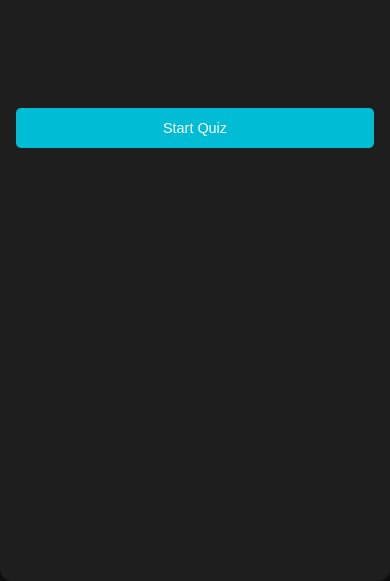
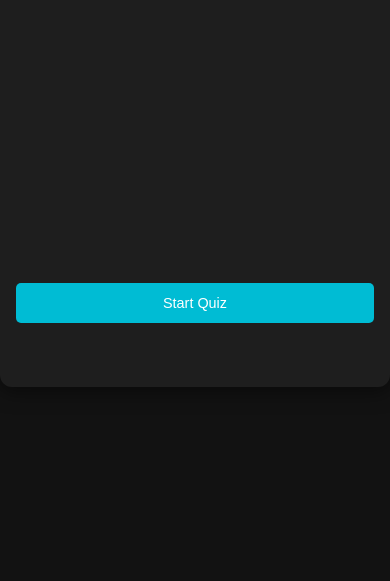
Before and after one commit to W-Bjwa04/quiz-app-js, a plain HTML site: page index.html in a window 390 px wide. Shown: the part 263-844 px from the top of the page. Drawn offline with Linux system fonts and the light colour scheme.

Commit message:
responsiveness for mobile screens

```diff
--- a/style.css
+++ b/style.css
@@ -14,6 +14,7 @@ body {
     align-items: center;
     height: 100vh;
     overflow-x: hidden; /* Prevent horizontal scrolling */
+    overflow-y: auto; /* Allow vertical scrolling if necessary */
 }
 
 .container {
@@ -35,15 +36,16 @@ h1.title {
 .quiz-container {
     display: flex;
     flex-direction: column;
-    gap: 1rem; /* Reduced gap */
+    gap: 1.5rem; /* Adjust gap for spacing */
     flex-grow: 1; /* Allow the quiz container to take up remaining space */
+    min-height: 0; /* Allow the container to be constrained by parent */
 }
 
 .question-container {
     background-color: #333;
     padding: 1.5rem;
     border-radius: 10px;
-    margin-bottom: 0.5rem; /* Reduce space between question and button */
+    margin-bottom: 1rem;
     border-left: 5px solid #00bcd4; /* Add vibrant left border */
 }
 
@@ -121,7 +123,6 @@ li.option.active {
 #next-button {
     background-color: #ff6b6b; /* Vibrant red */
     color: #fff;
-    margin-top: auto; /* Push the button to the bottom */
 }
 
 #next-button:hover {
@@ -162,10 +163,8 @@ li.option.active {
 @media (max-width: 600px) {
     .container {
         padding: 1rem;
-        height: 100vh; /* Full mobile screen height */
-        display: flex;
-        flex-direction: column;
-        justify-content: center; /* Center content */
+        height: auto; /* Let it adjust based on content */
+        overflow: hidden; /* Prevent scrolling if not needed */
     }
 
     h1.title {
@@ -176,9 +175,34 @@ li.option.active {
         font-size: 1.25rem;
     }
 
+    .quiz-container {
+        flex-grow: 1; /* Allow the quiz container to take up remaining space */
+        display: flex;
+        flex-direction: column;
+        justify-content: center;
+        gap: 0.5rem; /* Further reduce gap */
+    }
+
+    .question-container {
+        margin-bottom: 0.5rem; /* Reduce space between question and button */
+    }
+
     .btn {
         padding: 0.75rem 1.5rem;
         font-size: 0.9rem;
+    }
+
+    /* Ensure buttons are visible and spaced */
+    #next-button {
+        margin-top: auto; /* Push the button to the bottom */
+    }
+}
+
+@media (max-width: 430px) { /* Specific to iPhone 14 Pro Max */
+    .container {
+        padding: 1rem;
+        height: auto; /* Let it adjust based on content */
+        overflow: hidden; /* Prevent scrolling if not needed */
     }
 
     .quiz-container {
```
